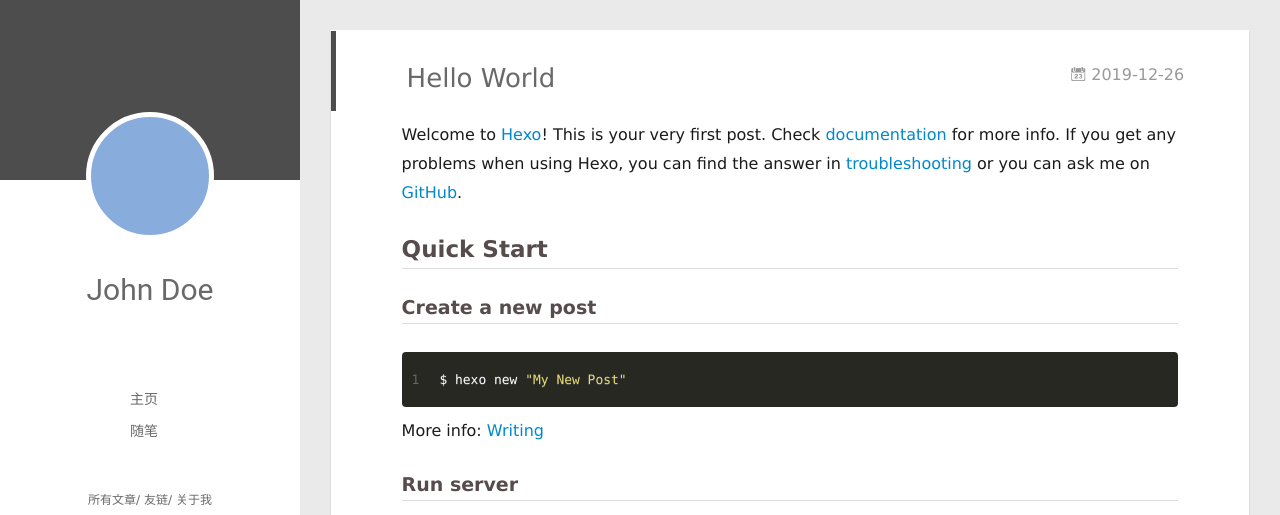
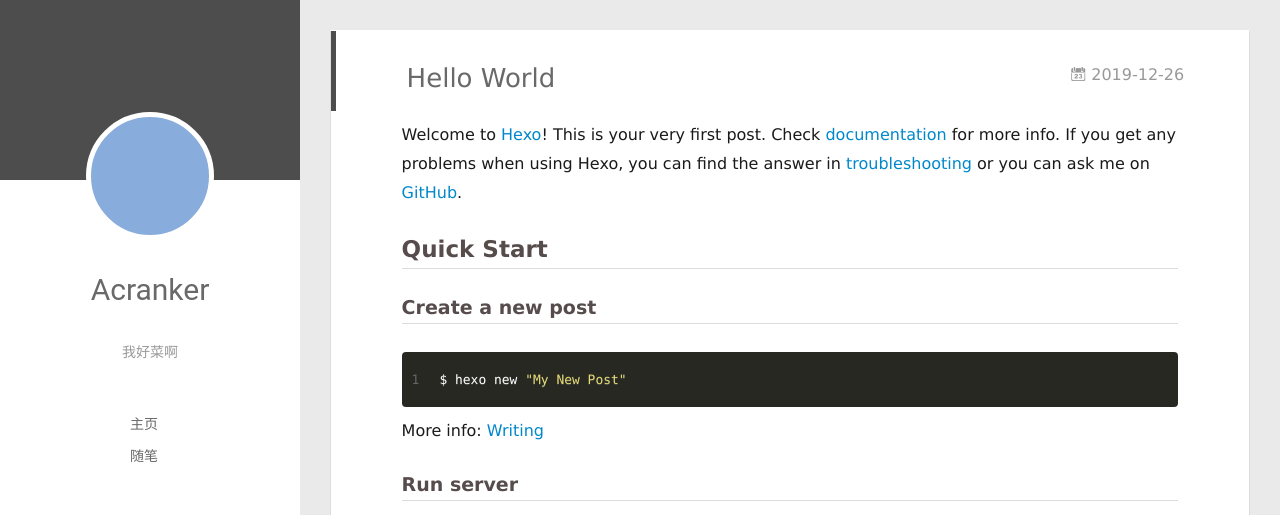
Before and after one commit to emostatus/emostatus.github.io, a plain HTML site: page 2019/12/26/hello-world/index.html in a window 1280 px wide. Shown: the top 515 px of the page. Drawn offline with Linux system fonts and the light colour scheme.

Commit message:
Site updated: 2019-12-26 23:32:37

```diff
--- a/2019/12/26/hello-world/index.html
+++ b/2019/12/26/hello-world/index.html
@@ -50,8 +50,10 @@
 			<img src="" class="js-avatar">
 		</a>
 		<hgroup>
-		  <h1 class="header-author"><a href="/">John Doe</a></h1>
+		  <h1 class="header-author"><a href="/">Acranker</a></h1>
 		</hgroup>
+
+		<p class="header-subtitle">我好菜啊</p>
 
 
 		<nav class="header-menu">
@@ -108,8 +110,10 @@
 				<img src="" class="js-avatar">
 			</div>
 			<hgroup>
-			  <h1 class="header-author js-header-author">John Doe</h1>
+			  <h1 class="header-author js-header-author">Acranker</h1>
 			</hgroup>
+
+			<p class="header-subtitle"><i class="icon icon-quo-left"></i>我好菜啊<i class="icon icon-quo-right"></i></p>
 
 
 
```
Also changed, not shown: 2019/12/26/我的第一篇博客文章/index.html (+6 -2 lines), archives/2019/12/index.html (+6 -2 lines), archives/2019/index.html (+6 -2 lines), archives/index.html (+6 -2 lines), index.html (+6 -2 lines).
